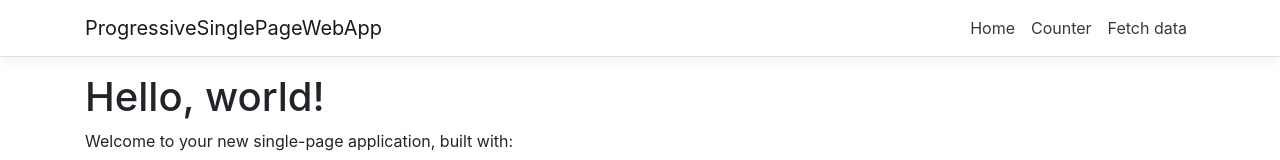
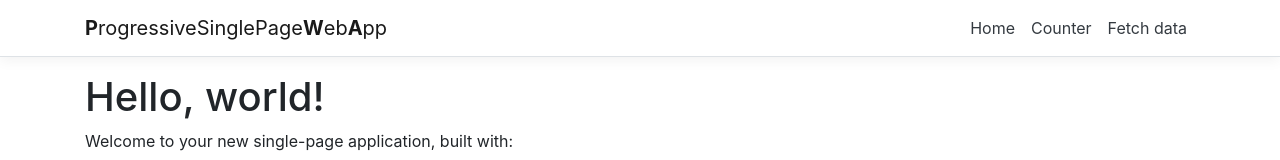
Before and after one commit to ripinx/hackday_1_pwa, a React (Create React App) app in the folder ProgressiveSinglePageWebApp/ProgressiveSinglePageWebApp/ClientApp/: page / in a window 1280 px wide. Shown: the top 160 px of the page. Built offline with nearby package versions, Linux system fonts and the light colour scheme.

Commit message:
added editorconfig

```diff
--- a/ProgressiveSinglePageWebApp/ProgressiveSinglePageWebApp/ClientApp/src/components/NavMenu.js
+++ b/ProgressiveSinglePageWebApp/ProgressiveSinglePageWebApp/ClientApp/src/components/NavMenu.js
@@ -6,7 +6,7 @@ import './NavMenu.scss';
 export class NavMenu extends Component {
   static displayName = NavMenu.name;
 
-  constructor (props) {
+  constructor(props) {
     super(props);
 
     this.toggleNavbar = this.toggleNavbar.bind(this);
@@ -15,18 +15,18 @@ export class NavMenu extends Component {
     };
   }
 
-  toggleNavbar () {
+  toggleNavbar() {
     this.setState({
       collapsed: !this.state.collapsed
     });
   }
 
-  render () {
+  render() {
     return (
       <header>
         <Navbar className="navbar-expand-sm navbar-toggleable-sm ng-white border-bottom box-shadow mb-3" light>
           <Container>
-            <NavbarBrand tag={Link} to="/">ProgressiveSinglePageWebApp</NavbarBrand>
+            <NavbarBrand tag={Link} to="/"><b>P</b>rogressiveSinglePage<b>W</b>eb<b>A</b>pp</NavbarBrand>
             <NavbarToggler onClick={this.toggleNavbar} className="mr-2" />
             <Collapse className="d-sm-inline-flex flex-sm-row-reverse" isOpen={!this.state.collapsed} navbar>
               <ul className="navbar-nav flex-grow">
```
Also changed, not shown: 2 other files (tests, documents, lock files or other folders).
